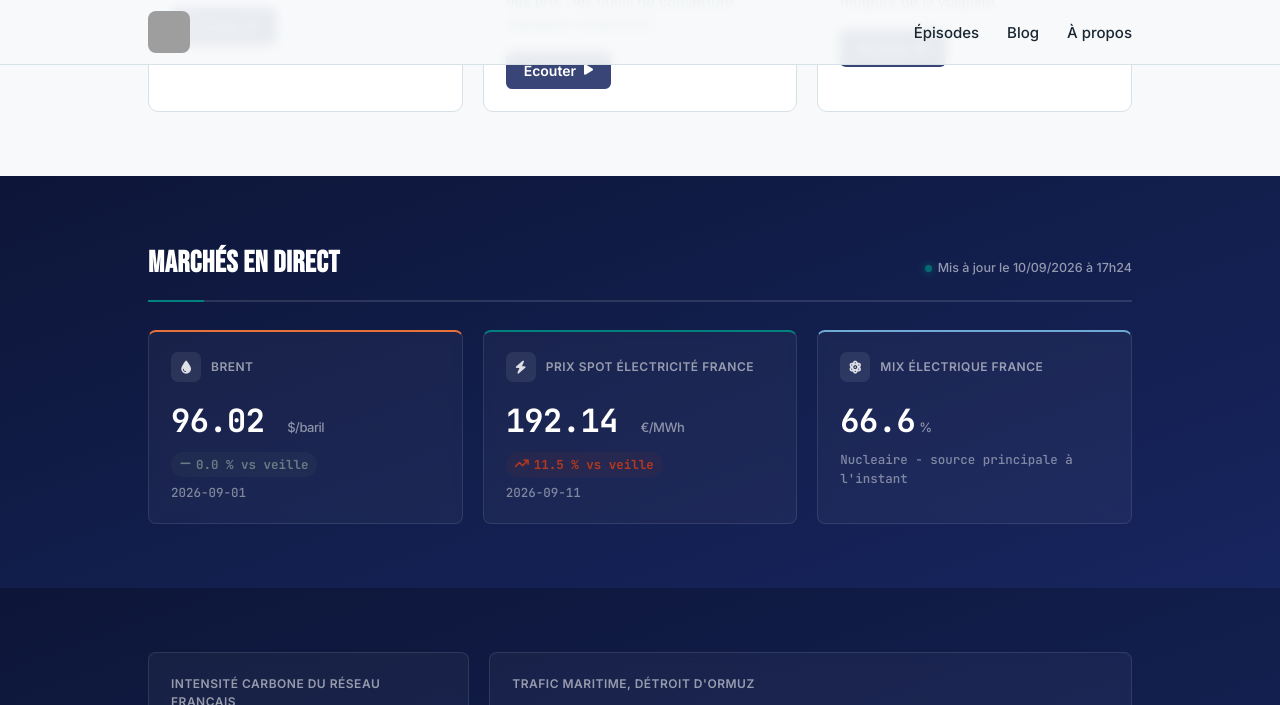
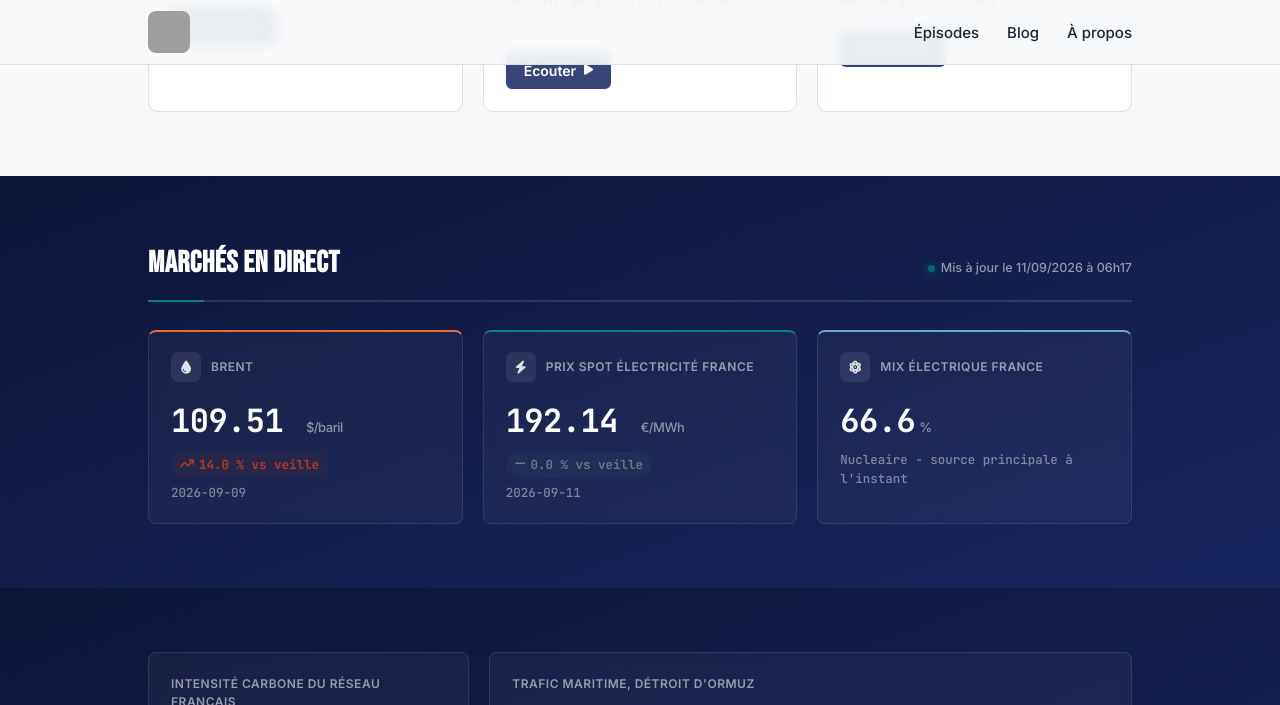
Before and after one commit to InsideEnergyMarkets/Inside-Energy-Markets, a Jekyll site: the page built from index.html, in a window 1280 px wide and 900 px high, scrolled down 1093 px, cut to the strip 0-705 px from the top of the window. Built offline with Jekyll 4.4.1, drawn with Linux system fonts in a browser that asks for light colours; grey boxes are pictures that could not be loaded.

Commit message:
Mise à jour automatique des données marché

```diff
--- a/_data/market.json
+++ b/_data/market.json
@@ -1,8 +1,8 @@
 {
-  "updated_at": "2026-09-10T17:24:24.845485Z",
+  "updated_at": "2026-09-11T06:17:05.913546Z",
   "brent": {
-    "price_usd": 96.02,
-    "date": "2026-09-01",
+    "price_usd": 109.51,
+    "date": "2026-09-09",
     "unit": "USD/baril"
   },
   "mix_france": {
--- a/_data/weekly_summary.json
+++ b/_data/weekly_summary.json
@@ -1,20 +1,20 @@
 {
   "period_start": "2026-09-09",
-  "period_end": "2026-09-10",
+  "period_end": "2026-09-11",
   "brent": {
     "start_usd": 96.02,
-    "end_usd": 96.02,
-    "change_pct": 0.0
+    "end_usd": 109.51,
+    "change_pct": 14.0
   },
   "spot_price": {
-    "avg_eur_mwh": 182.21,
+    "avg_eur_mwh": 185.52,
     "min_eur_mwh": 172.28,
     "max_eur_mwh": 192.14,
-    "days_count": 2
+    "days_count": 3
   },
   "mix": {
     "nuclear_avg_share": 66.6,
     "renewables_avg_share": 24.5,
-    "days_count": 2
+    "days_count": 3
   }
 }
```
Also changed, not shown: _data/market_history.json (+12 -0 lines).
